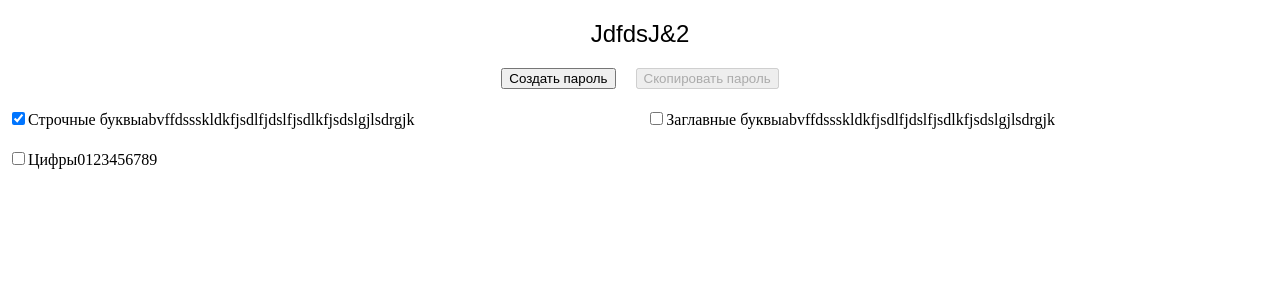
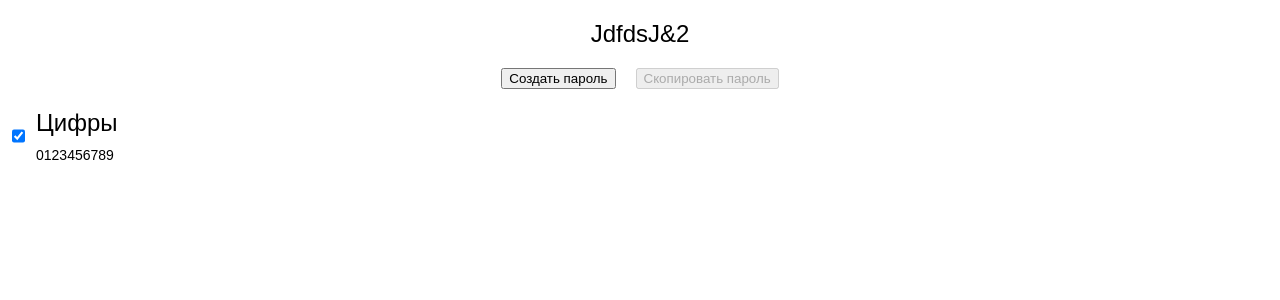
Before and after one commit to KeisJS/PasswordGenerator, a React (Vite) app: page / in a window 1280 px wide. Shown: the top 300 px of the page. Built offline with nearby package versions, Linux system fonts and the light colour scheme.

Commit message:
T5: add checkbox components

```diff
--- /dev/null
+++ b/src/PasswordGenerator/FilterCheckbox/index.tsx
@@ -0,0 +1,32 @@
+import { memo } from 'react'
+import Checkbox from '../../UI/Checkbox'
+import { ICheckboxProps } from '../../UI/Checkbox/types.ts'
+import styles from './styles.module.css'
+
+type IFilterCheckboxProps = ICheckboxProps & {
+  description: string
+  templateString: string
+}
+
+const FilterCheckbox = (props: IFilterCheckboxProps) => {
+  const {
+    description,
+    templateString,
+    ...checkboxProps
+  } = props
+
+  return (
+    <Checkbox {...checkboxProps}>
+      <div title={ templateString }>
+        <div className={ styles.description }>
+          { description }
+        </div>
+        <div className={ styles.templateString }>
+          { templateString }
+        </div>
+      </div>
+    </Checkbox>
+  )
+}
+
+export default memo(FilterCheckbox)
--- /dev/null
+++ b/src/PasswordGenerator/FilterCheckbox/styles.module.css
@@ -0,0 +1,14 @@
+.description,
+.templateString {
+  font-family: sans-serif;
+}
+
+.description {
+  font-size: 24px;
+  margin-bottom: 10px;
+}
+
+.templateString {
+  font-size: 14px;
+  text-overflow: ellipsis;
+}
--- a/src/PasswordGenerator/index.tsx
+++ b/src/PasswordGenerator/index.tsx
@@ -1,5 +1,6 @@
 import { memo } from 'react'
 import styles from './index.module.css'
+import FilterCheckbox from './FilterCheckbox'
 
 const PasswordGenerator = () => {
   return (
@@ -19,25 +20,13 @@ const PasswordGenerator = () => {
       </div>
       <div className={ styles.filters }>
         <div className={ styles.filters__filter }>
-          <label>
-            <input type="checkbox" checked={ true } name="1"/>
-            <span>Строчные буквы</span>
-            <span>abvffdssskldkfjsdlfjdslfjsdlkfjsdslgjlsdrgjk</span>
-          </label>
-        </div>
-        <div className={ styles.filters__filter }>
-          <label>
-            <input type="checkbox" checked={ false } name="2"/>
-            <span>Заглавные буквы</span>
-            <span>abvffdssskldkfjsdlfjdslfjsdlkfjsdslgjlsdrgjk</span>
-          </label>
-        </div>
-        <div className={ styles.filters__filter }>
-          <label>
-            <input type="checkbox" checked={ false } name="3"/>
-            <span>Цифры</span>
-            <span>0123456789</span>
-          </label>
+          <FilterCheckbox
+            name="4"
+            isChecked={ true }
+            onChange={ (e) => console.log(e) }
+            description="Цифры"
+            templateString="0123456789"
+          />
         </div>
       </div>
     </div>
--- /dev/null
+++ b/src/UI/Checkbox/index.tsx
@@ -0,0 +1,28 @@
+import { PropsWithChildren, memo } from 'react'
+import styles from './styles.module.css'
+import { ICheckboxProps } from './types.ts'
+
+const Checkbox = (props: PropsWithChildren<ICheckboxProps>) => {
+  const {
+    isChecked,
+    children,
+    name,
+    onChange
+  } = props
+
+  return (
+    <label className={ styles.label }>
+      <input
+        type="checkbox"
+        checked={ isChecked }
+        name={ name }
+        onChange={ onChange }
+      />
+      <span>
+        { children }
+      </span>
+    </label>
+  )
+}
+
+export default memo(Checkbox)
--- /dev/null
+++ b/src/UI/Checkbox/styles.module.css
@@ -0,0 +1,10 @@
+.label {
+  display: flex;
+  width: 100%;
+  column-gap: 0.5em;
+  cursor: pointer;
+
+  input {
+    cursor: pointer;
+  }
+}
--- /dev/null
+++ b/src/UI/Checkbox/types.ts
@@ -0,0 +1,11 @@
+import { ChangeEventHandler } from 'react'
+
+interface ICheckboxProps {
+  isChecked: boolean
+  name: string
+  onChange: ChangeEventHandler<HTMLInputElement>
+}
+
+export type {
+  ICheckboxProps
+}
```
